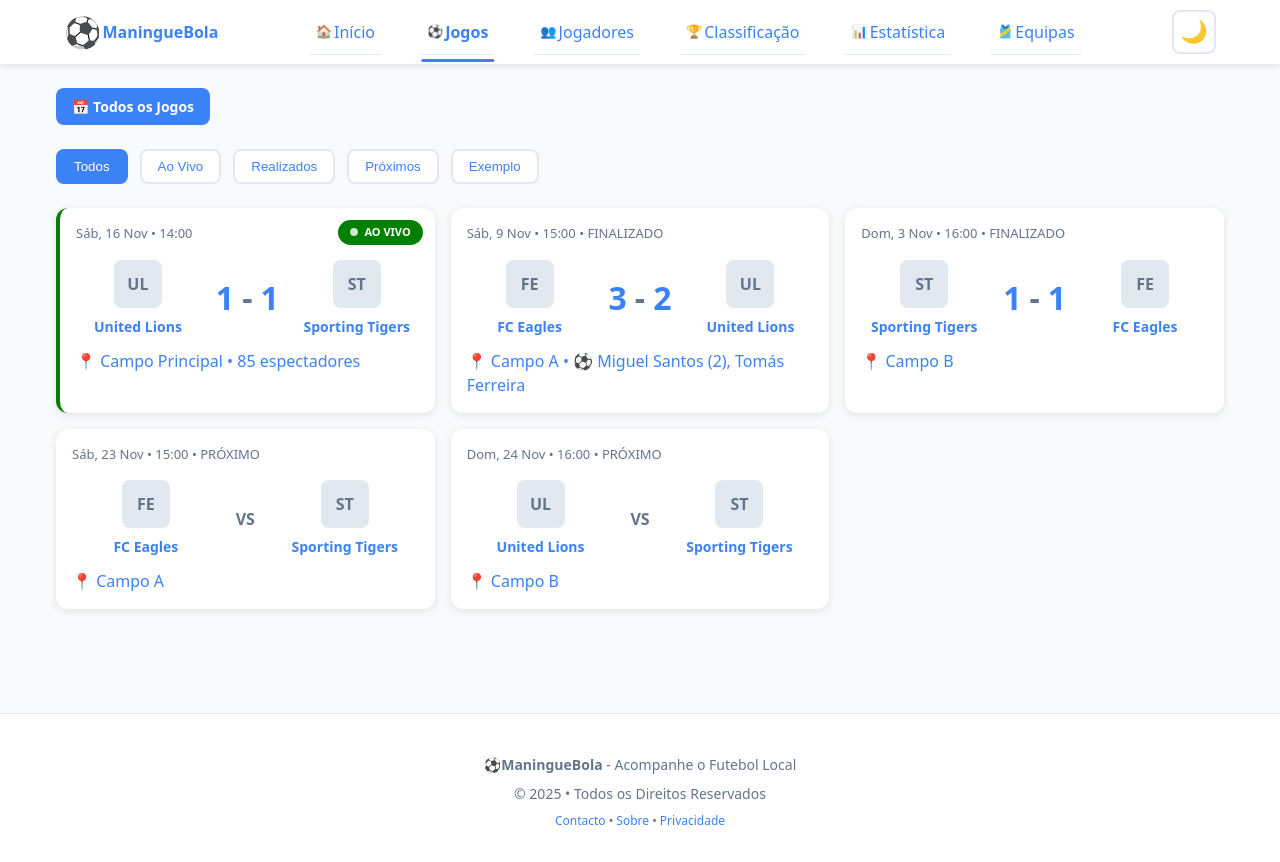
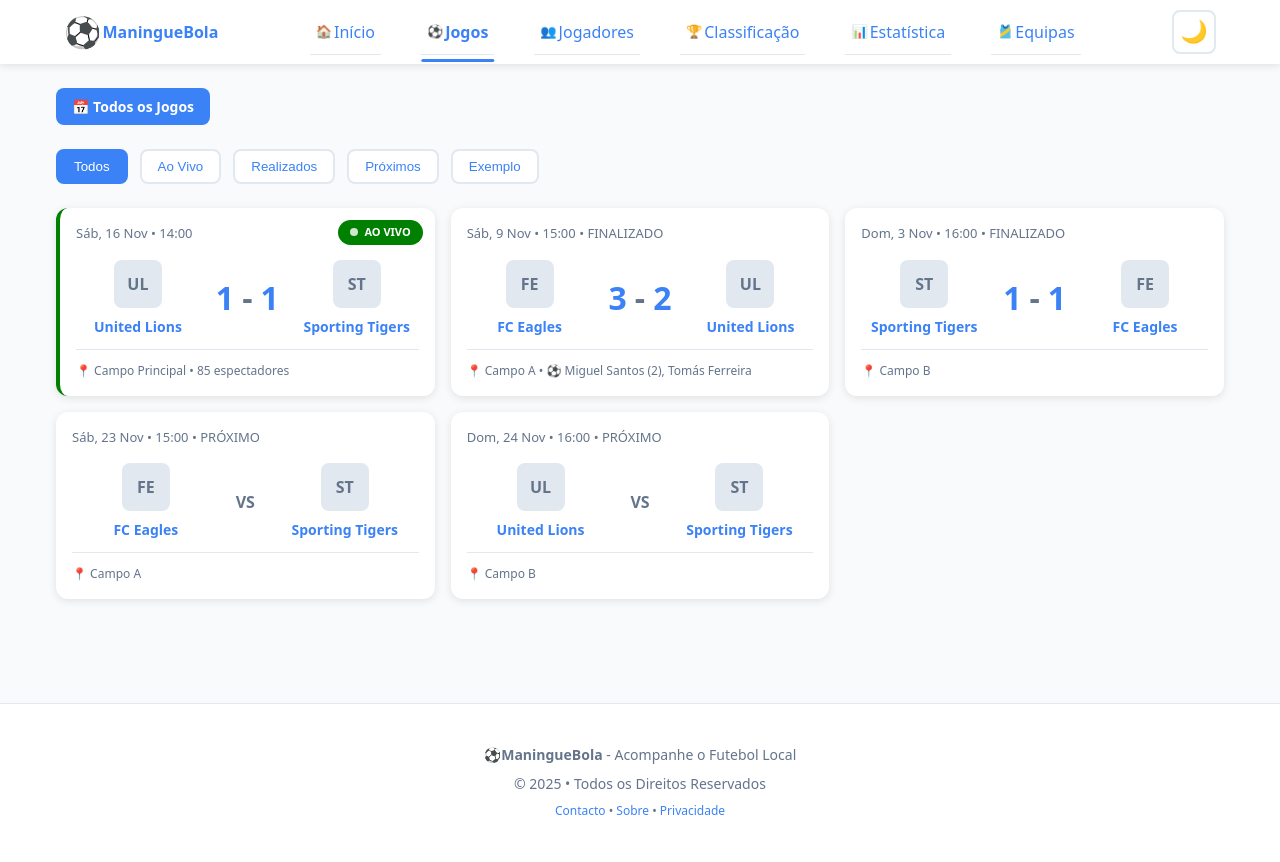
Before and after one commit to Raimundroid/maninguebola, a React (Vite) app: page /jogos in a window 1280 px wide. Built offline with nearby package versions, Linux system fonts and the light colour scheme.

Commit message:
MatchesCard styling done

```diff
--- a/src/components/MatchCard/MatchCard.css
+++ b/src/components/MatchCard/MatchCard.css
@@ -92,13 +92,10 @@
 }
 
 .match-card .info {
-  /* font-size: 12px; */
-  /* info: {
-      fontSize: "12px",
-      color: "var(--text-light)",
-      paddingTop: "12px",
-      borderTop: "1px solid var(--border)",
-    } */
+  font-size: 12px;
+  color: var(--text-light);
+  padding-top: 12px;
+  border-top: 1px solid var(--border);
 }
 
 .match-card .teams .score .score-separator {
```
